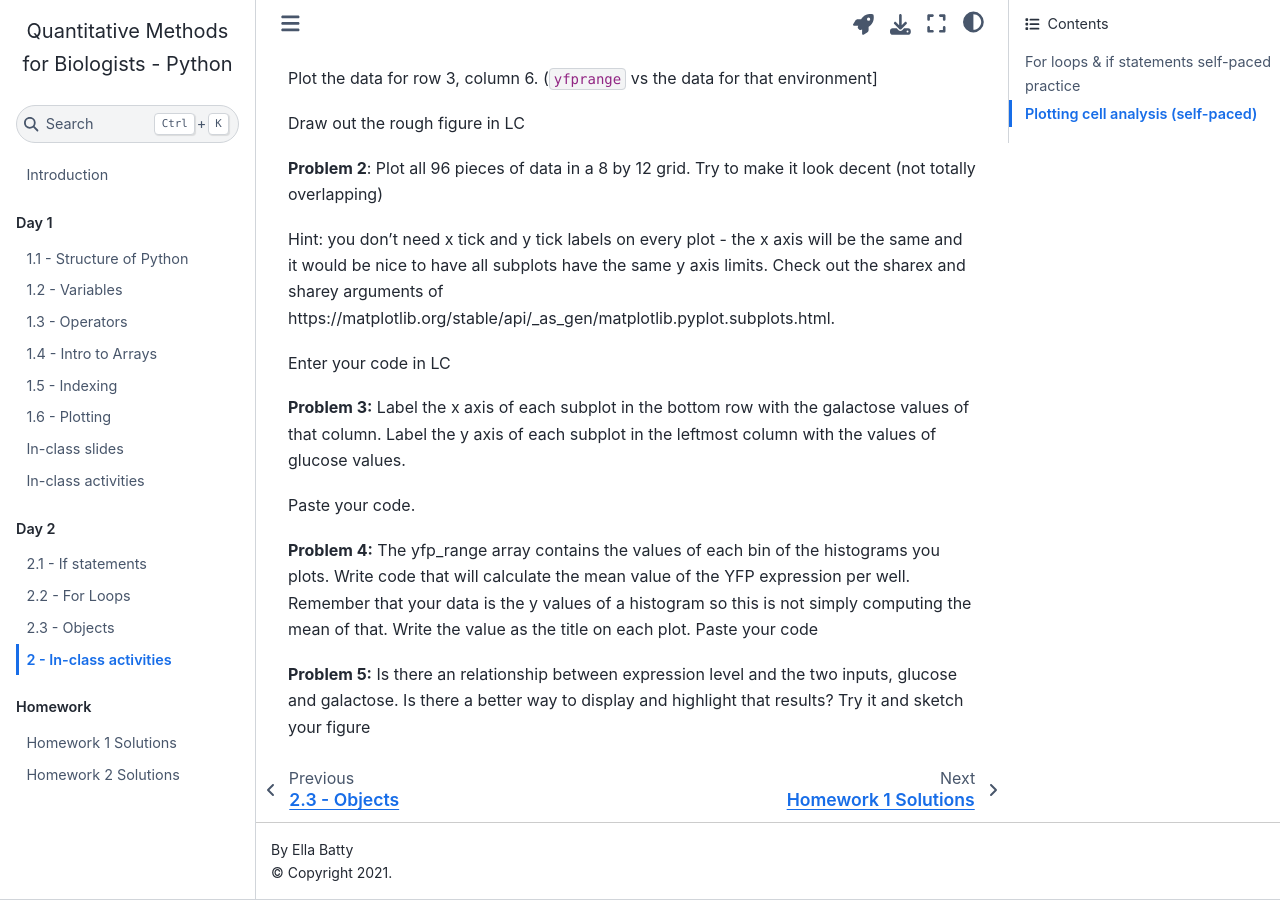
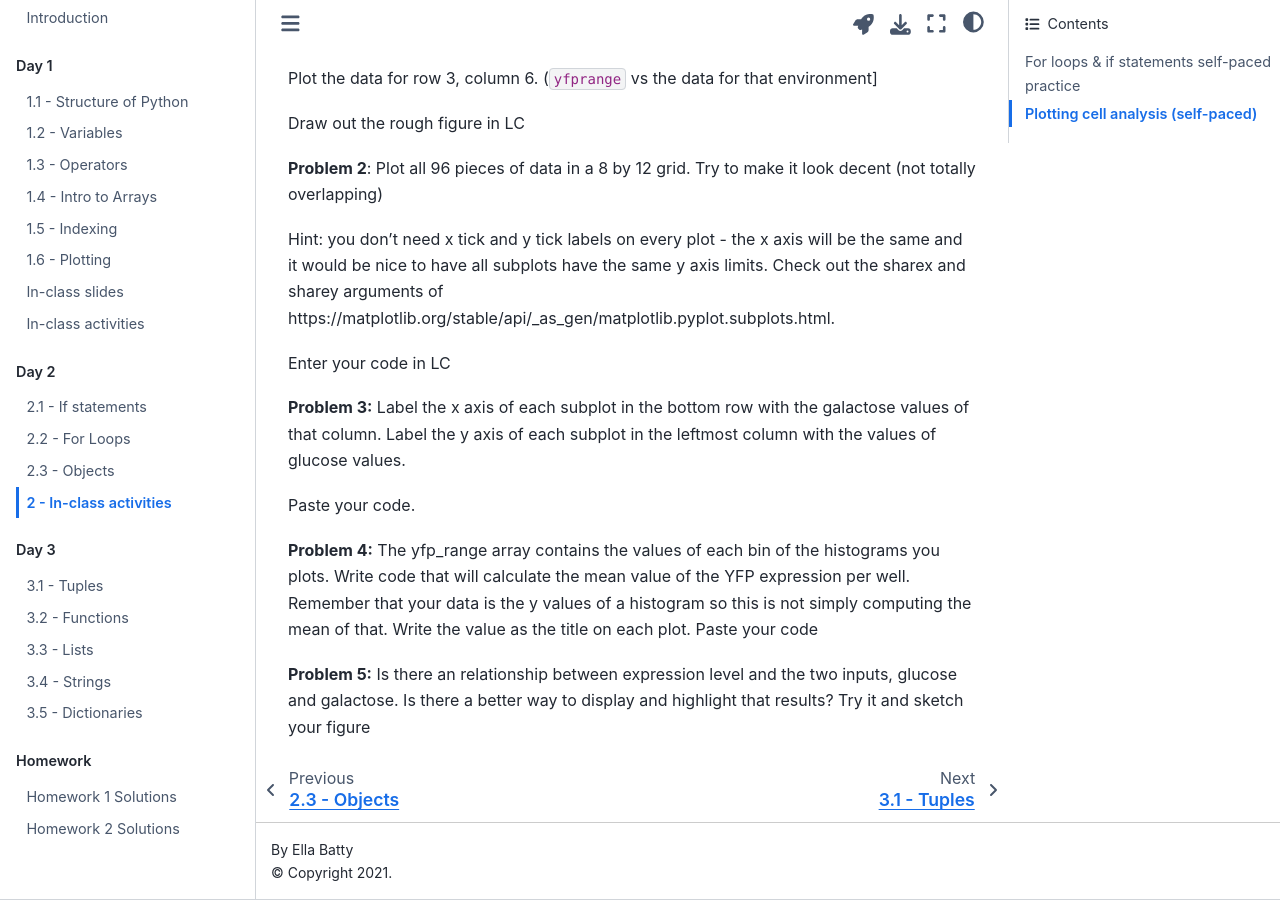
Before and after one commit to QMBC-Python/QMBC-Python.github.io, a Jupyter Book: the page built from content/Day2_InClass_Activities.ipynb, in a window 1280 px wide and 900 px high, scrolled down 3011 px. Built offline with Jupyter Book 1.0.4 settings and Sphinx 7.4.7 and the Sphinx Book theme 1.1.4, drawn with Linux system fonts in a browser that asks for light colours; pages that are not in the unit, such as notebooks, are missing from menus.

Commit message:
Update _toc.yml

```diff
--- a/_toc.yml
+++ b/_toc.yml
@@ -17,6 +17,13 @@ parts:
     - file: content/ForLoops.ipynb
     - file: content/Objects.ipynb
     - file: content/Day2_InClass_Activities.ipynb
+  - caption: Day 3
+    chapters:
+    - file: content/Tuples.ipynb
+    - file: content/Functions.ipynb
+    - file: content/Lists.ipynb
+    - file: content/Strings.ipynb
+    - file: content/Dictionaries.ipynb
   - caption: Homework
     chapters:
     - file: homeworks/HW_Day1.ipynb
```
